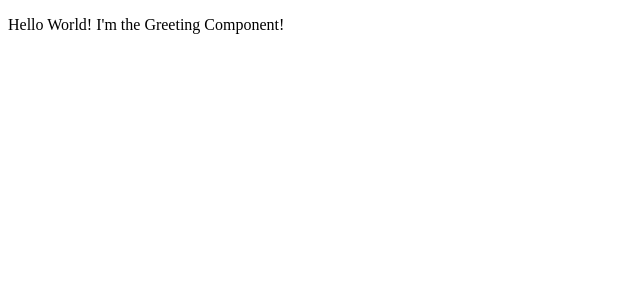
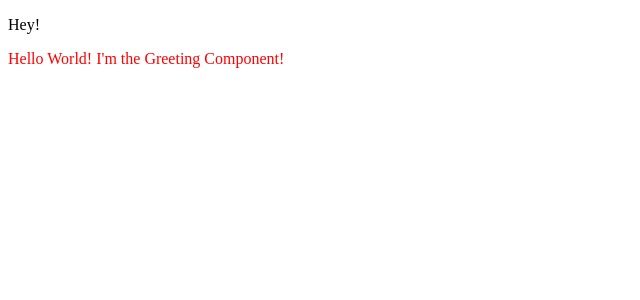
Before and after one commit to escapist-berlin/learning-vue, a Vue app in the folder components/: page / in a window 1280 px wide. Shown: the top 300 px of the page, without its empty margins (0-640 px from the left). Built offline with nearby package versions, Linux system fonts and the light colour scheme.

Commit message:
style scoped

```diff
--- a/components/src/App.vue
+++ b/components/src/App.vue
@@ -1,4 +1,5 @@
 <template>
+  <p>Hey!</p>
   <greeting/>
 </template>
 
--- a/components/src/components/Greeting.vue
+++ b/components/src/components/Greeting.vue
@@ -12,3 +12,9 @@ export default {
   },
 }
 </script>
+
+<style scoped>
+p {
+  color: red;
+}
+</style>
```
